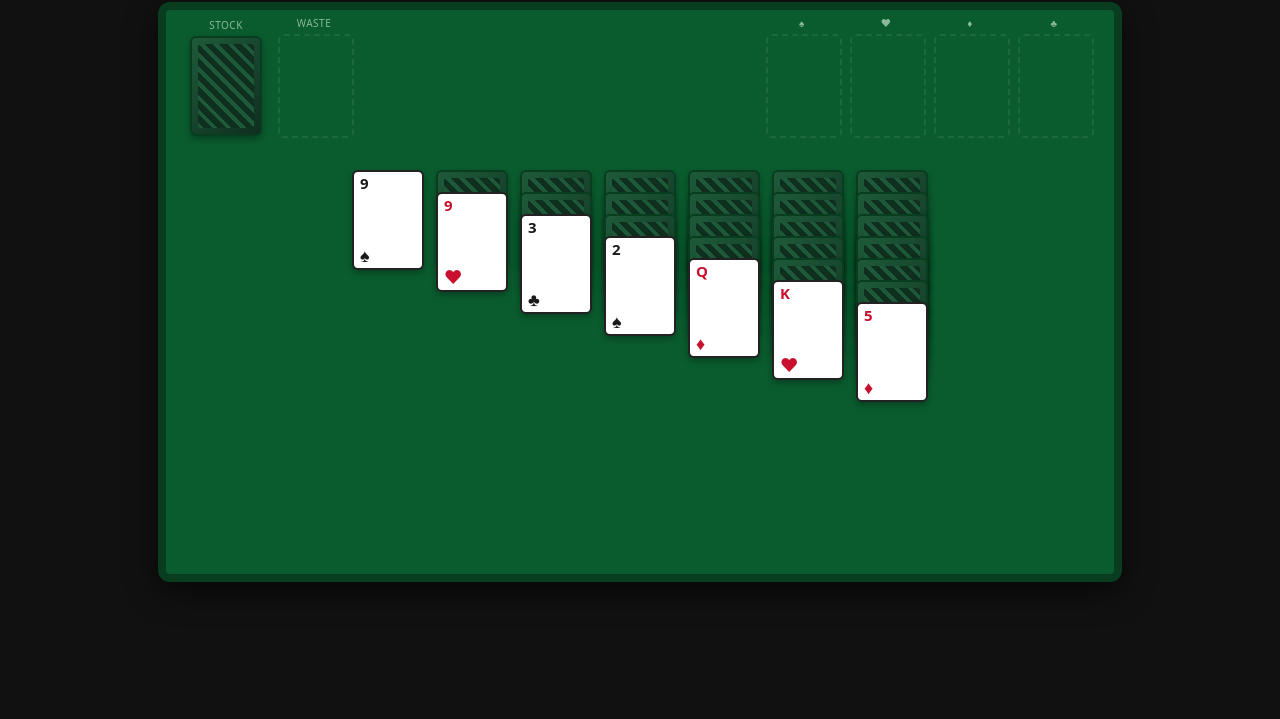
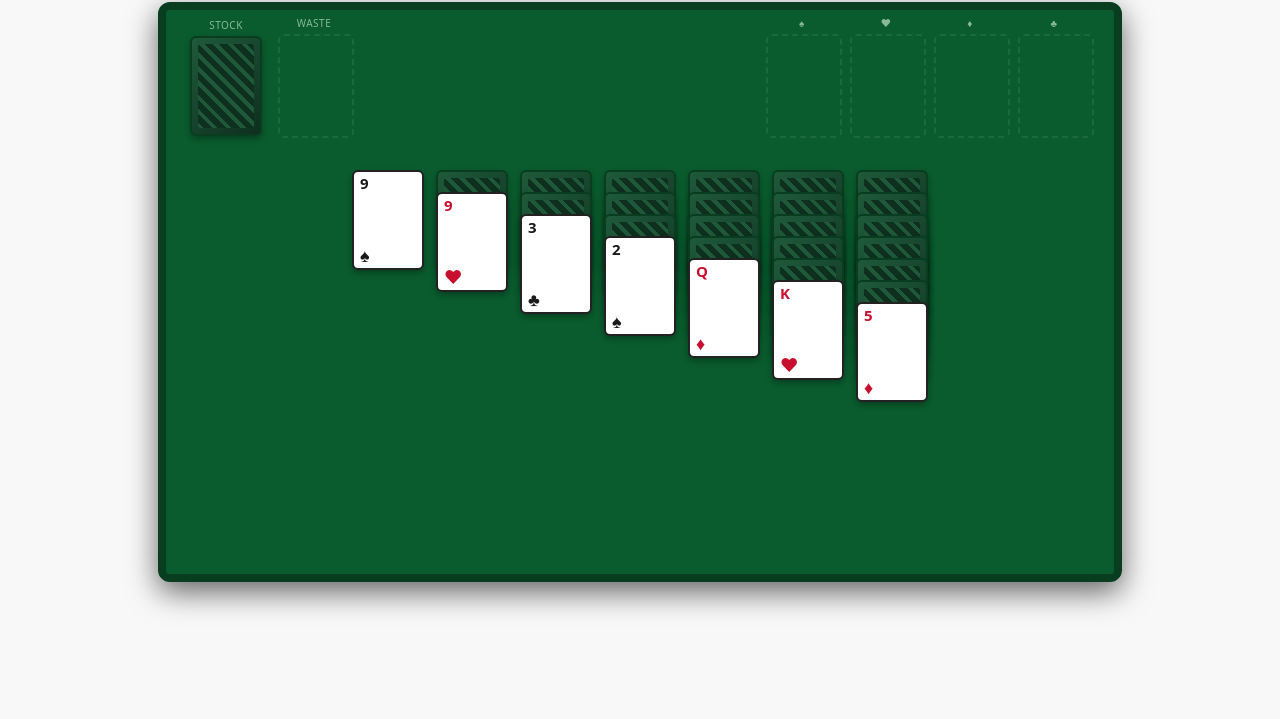
Before and after one commit to zippyclaw/web-apps, a plain HTML site: page apps/solitaire/index.html in a window 1280 px wide. Shown: the part 121-840 px from the top of the page. Drawn offline with Linux system fonts and the light colour scheme.

Commit message:
Make solitaire game background respect system theme

```diff
--- a/apps/solitaire/index.html
+++ b/apps/solitaire/index.html
@@ -27,7 +27,7 @@
   }
   body {
     margin: 0;
-    background: #111;
+    background: var(--wa-bg);
     color: #ddd;
     font-family: system-ui, -apple-system, BlinkMacSystemFont, "Segoe UI", Roboto, sans-serif;
     display: flex;
```
